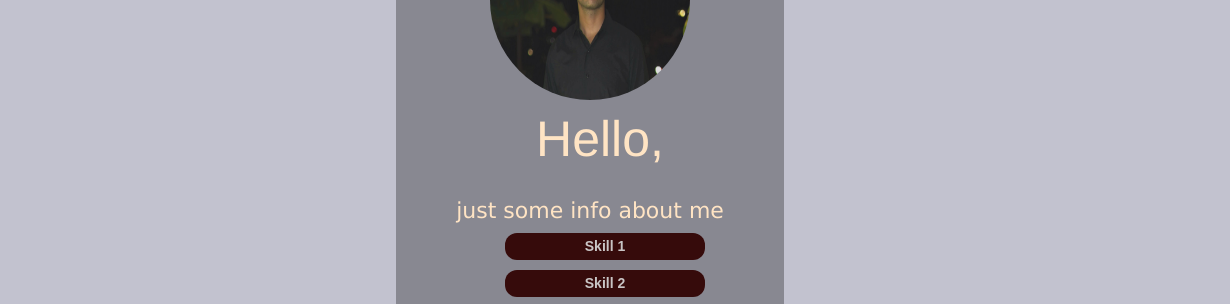
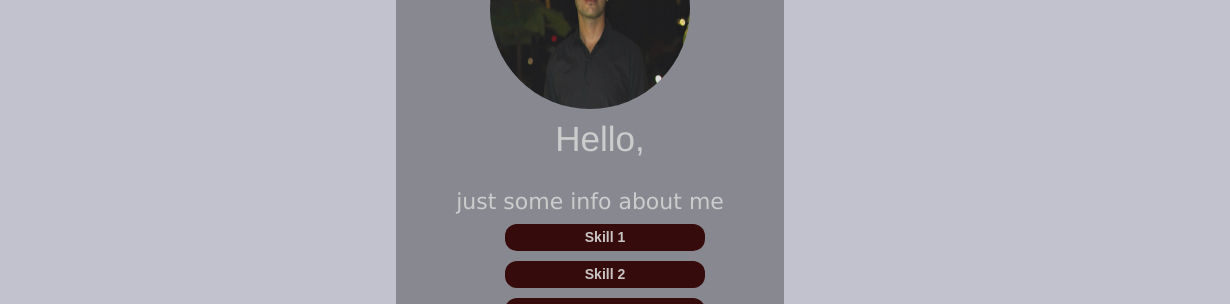
Before and after one commit to basel97/Portfolio.me-test1, a plain HTML site: page index.html in a window 1280 px wide. Shown: the part 260-564 px from the top of the page, 50-1280 px from the left. Drawn offline with Linux system fonts and the light colour scheme.

Commit message:
Update cv-style.css

```diff
--- a/cv-style.css
+++ b/cv-style.css
@@ -1,6 +1,5 @@
 body{
     height: 800px;
-    width: 100%;
     margin:0;
 background-color: black;
 background-image: url("—Pngtree—technology background binary computer code_1264149.png");
@@ -44,6 +43,7 @@ h5{
     padding-right: 20px;
     flex-shrink: 0;
 }
+
 p.P-R {
     font-family: Arial, Helvetica, sans-serif;
     margin: 0;
@@ -55,10 +55,12 @@ p.P-R {
     cursor: pointer;
 }
 p.P-R:hover {
-    color: brown;
+    color: rgb(0, 255, 234);
     font-size: 18px;
     font-weight: 800;
 }
+
+
 .side-bar{
     background-color:rgb(255, 255, 255);
     display: flex;
@@ -123,7 +125,7 @@ p.P-R:hover {
     align-items: center;
     justify-content: center;
     margin: 0;
-        color: bisque;
+        color:#cccccc;
 }
 .img{
     width: 200px;
@@ -143,7 +145,7 @@ p.P-R:hover {
     padding: 30px;
 }
 .body-top{
-    font-size: 50px;
+    font-size: 35px;
     font-family:'Franklin Gothic Medium', 'Arial Narrow', Arial, sans-serif;
     margin-left: 20px;
     margin-top: 10px;
@@ -153,6 +155,7 @@ p.P-R:hover {
     font-size: 22px;
     margin: 30px;
     margin-bottom: 10px;
+    text-align: center;
 }
 button.body{
     display: block;
@@ -189,4 +192,4 @@ justify-content:center;
 border-top-style: solid;
 border-color: rgb(0, 17, 255);
 color: rgb(255, 255, 255);
-}
+};
```
